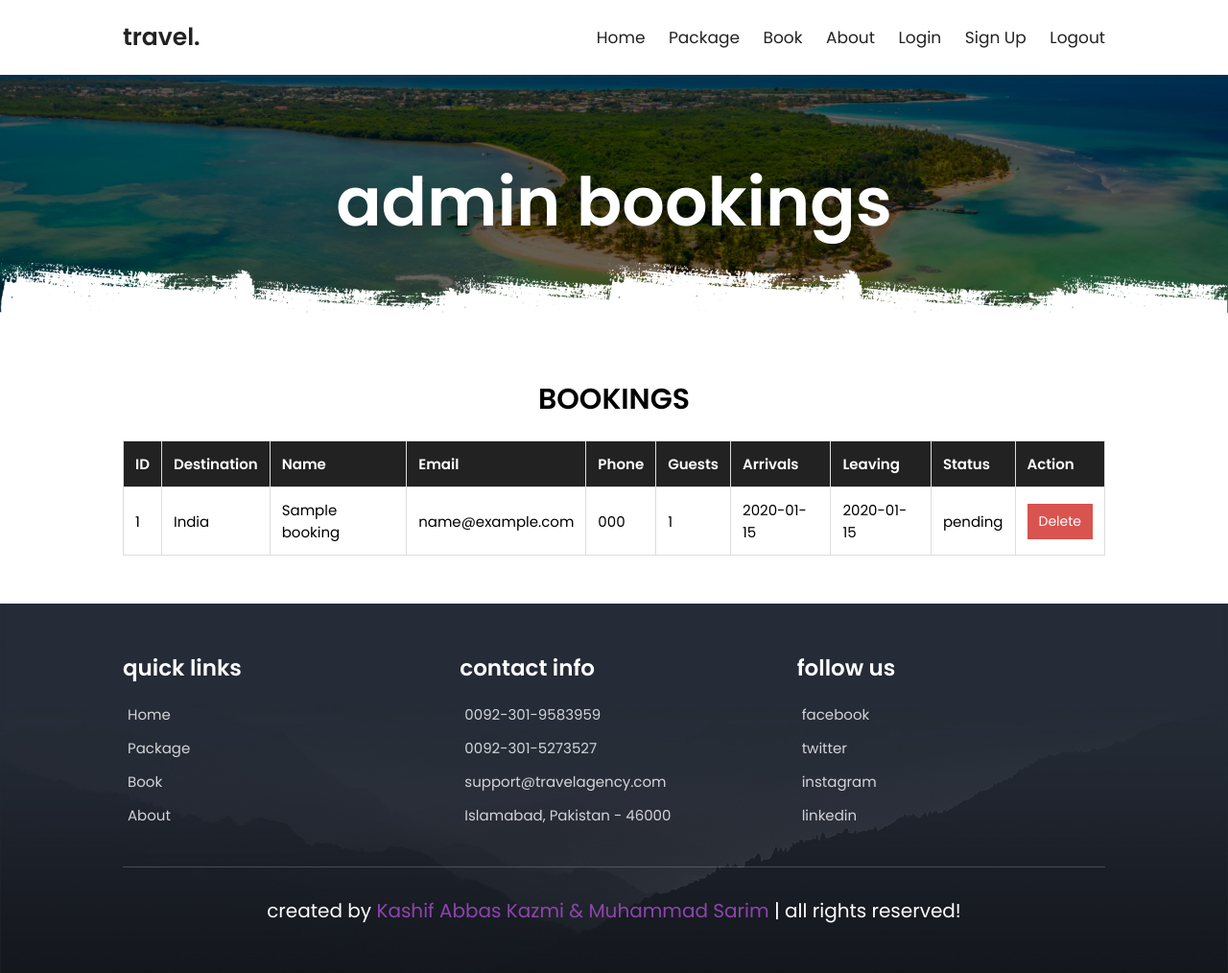
After one commit to edinaismajli/Agjensioni-Turistik, a PHP site: page /frontend/admin-bookings.php in a window 1280 px wide. The commit adds this page. Shown: the whole page at 96% size. Run offline with PHP 8.4, Linux system fonts and the light colour scheme; the visitor is signed in with stand-in values (Sample User, id 1); data comes from the database, SQL or seed files in the repository; tables that the repository leaves empty hold one stand-in row (values such as "Sample post").

Commit message:
Add admin bookings management page

```diff
--- /dev/null
+++ b/frontend/admin-bookings.php
@@ -0,0 +1,192 @@
+<?php
+session_start();
+require_once "db.php";
+
+if (!isset($_SESSION["role"]) || $_SESSION["role"] !== "admin") {
+    header("Location: ../acc/login.php");
+    exit;
+}
+
+$stmt = $pdo->query("
+    SELECT bookings.*, destinations.name AS destination_name
+    FROM bookings
+    INNER JOIN destinations ON bookings.destination_id = destinations.id
+    ORDER BY bookings.id DESC
+");
+
+$bookings = $stmt->fetchAll(PDO::FETCH_ASSOC);
+?>
+
+<!DOCTYPE html>
+<html lang="en">
+<head>
+    <meta charset="UTF-8">
+    <meta http-equiv="X-UA-Compatible" content="IE=edge">
+    <meta name="viewport" content="width=device-width, initial-scale=1.0">
+    <title>Admin Bookings</title>
+
+    <link rel="icon" type="image/x-icon" href="images/favicon.png">
+    <link rel="stylesheet" href="scss/styles.css">
+
+    <style>
+        .admin-bookings {
+            padding: 5rem 10%;
+        }
+
+        .admin-bookings h1 {
+            text-align: center;
+            margin-bottom: 2rem;
+            font-size: 3rem;
+            text-transform: uppercase;
+        }
+
+        .bookings-table {
+            width: 100%;
+            border-collapse: collapse;
+            background: #fff;
+            font-size: 1.5rem;
+        }
+
+        .bookings-table th,
+        .bookings-table td {
+            border: 1px solid #ddd;
+            padding: 1.2rem;
+            text-align: left;
+        }
+
+        .bookings-table th {
+            background: #222;
+            color: #fff;
+        }
+
+        .delete-booking-btn {
+            background: #d9534f;
+            color: #fff;
+            border: none;
+            padding: 0.8rem 1.2rem;
+            cursor: pointer;
+            font-size: 1.4rem;
+        }
+
+        .delete-booking-btn:hover {
+            background: #c9302c;
+        }
+
+        .empty-message {
+            text-align: center;
+            font-size: 1.6rem;
+            padding: 2rem;
+        }
+    </style>
+</head>
+
+<body>
+
+<?php include "header.php"; ?>
+
+<div class="heading" style="background:url(images/header-bg-2.png) no-repeat">
+    <h1>admin bookings</h1>
+</div>
+
+<section class="admin-bookings">
+
+    <h1>Bookings</h1>
+
+    <table class="bookings-table">
+        <thead>
+            <tr>
+                <th>ID</th>
+                <th>Destination</th>
+                <th>Name</th>
+                <th>Email</th>
+                <th>Phone</th>
+                <th>Guests</th>
+                <th>Arrivals</th>
+                <th>Leaving</th>
+                <th>Status</th>
+                <th>Action</th>
+            </tr>
+        </thead>
+
+        <tbody id="bookings-table-body">
+            <?php if (count($bookings) > 0) { ?>
+                <?php foreach ($bookings as $booking) { ?>
+                    <tr id="booking-row-<?php echo $booking['id']; ?>">
+                        <td><?php echo htmlspecialchars($booking['id']); ?></td>
+                        <td><?php echo htmlspecialchars($booking['destination_name']); ?></td>
+                        <td><?php echo htmlspecialchars($booking['name']); ?></td>
+                        <td><?php echo htmlspecialchars($booking['email']); ?></td>
+                        <td><?php echo htmlspecialchars($booking['phone']); ?></td>
+                        <td><?php echo htmlspecialchars($booking['guests']); ?></td>
+                        <td><?php echo htmlspecialchars($booking['arrivals']); ?></td>
+                        <td><?php echo htmlspecialchars($booking['leaving']); ?></td>
+                        <td><?php echo htmlspecialchars($booking['status']); ?></td>
+                        <td>
+                            <button
+                                type="button"
+                                class="delete-booking-btn"
+                                data-id="<?php echo $booking['id']; ?>">
+                                Delete
+                            </button>
+                        </td>
+                    </tr>
+                <?php } ?>
+            <?php } else { ?>
+                <tr id="empty-bookings-row">
+                    <td colspan="10" class="empty-message">No bookings found.</td>
+                </tr>
+            <?php } ?>
+        </tbody>
+    </table>
+
+</section>
+
+<?php include "footer.php"; ?>
+
+<script>
+document.querySelectorAll(".delete-booking-btn").forEach(button => {
+    button.addEventListener("click", async function () {
+        const bookingId = this.dataset.id;
+
+        if (!confirm("A je i sigurt qe deshiron me fshi kete booking?")) {
+            return;
+        }
+
+        const formData = new FormData();
+        formData.append("id", bookingId);
+
+        try {
+            const response = await fetch("delete-booking.php", {
+                method: "POST",
+                body: formData
+            });
+
+            const result = await response.json();
+
+            if (result.success) {
+                const row = document.getElementById("booking-row-" + bookingId);
+                row.remove();
+
+                const tableBody = document.getElementById("bookings-table-body");
+
+                if (tableBody.children.length === 0) {
+                    tableBody.innerHTML = `
+                        <tr id="empty-bookings-row">
+                            <td colspan="10" class="empty-message">No bookings found.</td>
+                        </tr>
+                    `;
+                }
+
+                alert("Booking u fshi me sukses.");
+            } else {
+                alert(result.message);
+            }
+        } catch (error) {
+            alert("Gabim gjate fshirjes.");
+        }
+    });
+});
+</script>
+
+</body>
+</html>
--- a/frontend/package.php
+++ b/frontend/package.php
@@ -105,7 +105,7 @@ document.querySelectorAll('.weather-btn').forEach(button => {
             const data = await response.json();
 
             if (data.current) {
-                resultElement.textContent = `Temperature: ${data.current.temperature_2m}°C, Wind: ${data.current.wind_speed_10m} km/h`;
+               resultElement.textContent = `Temperature: ${data.current.temperature_2m}°C, Wind: ${data.current.wind_speed_10m} km/h`;
             } else {
                 resultElement.textContent = 'Weather data not found.';
             }
```
